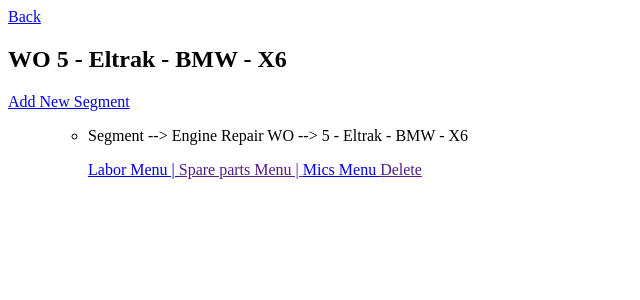
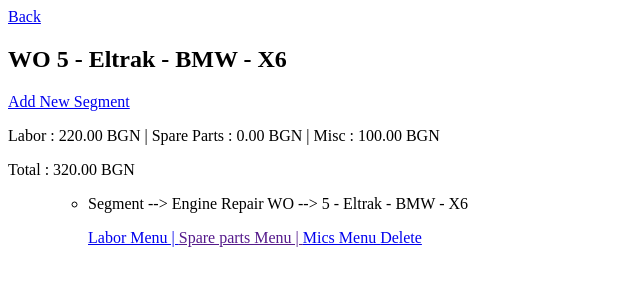
Before and after one commit to StanislavYanev/AutoService-DjangoProject, a Django app: page /work-orders/workorder/5/ in a window 1280 px wide. Shown: the top 300 px of the page, without its empty margins (0-640 px from the left). Run offline with Django 5.2, Linux system fonts and the light colour scheme; data comes from the database, SQL or seed files in the repository; both versions use the stored data as it was after the commit.

Commit message:
add code for work order menu

```diff
--- a/auto_service/work_orders/models.py
+++ b/auto_service/work_orders/models.py
@@ -2,6 +2,7 @@
 from django.db import models
 from data.models import Customer, Car, ServiceMan
 from .models_validators import *
+from decimal import Decimal
 
 class ActiveManager(models.Manager):
     def get_queryset(self):
@@ -17,9 +18,33 @@
     invoiced = models.BooleanField(default=False)
     is_deleted = models.BooleanField(default=False)
     deleted_at = models.DateTimeField(blank=True, null=True)
+    labor_price = models.DecimalField(max_digits=10, decimal_places=2, blank=True, null=True, default=0)
+    spare_part_price = models.DecimalField(max_digits=10, decimal_places=2, blank=True, null=True, default=0)
+    mics_price = models.DecimalField(max_digits=10, decimal_places=2, blank=True, null=True, default=0)
+    total_price = models.DecimalField(max_digits=10, decimal_places=2, default=0)
 
     objects = ActiveManager()
     all_objects = models.Manager()
+
+    def calculate_total(self):
+        total = 0
+        spare_part_price = 0
+        mics_price = 0
+        labor_price = 0
+        for segment in self.segment.all():
+            for misc in segment.misc.all():
+                mics_price += misc.price * misc.quantity
+                total += mics_price
+            for labor in segment.labor.all():
+                labor_price = Decimal(labor.labor_price())
+                total += labor_price
+            # for spare_parts in segment.spare_parts.all():
+            #     total += spare_parts.price
+            return total, labor_price, spare_part_price, mics_price
+
+    def update_total(self):
+        self.total_price, self.labor_price, self.spare_part_price, self.mics_price = self.calculate_total()
+        self.save()
 
     def delete(self, *args, **kwargs):
         if self.invoiced is False:
@@ -79,11 +104,25 @@
         if end_datetime < start_datetime:
             end_datetime += timedelta(days=1)
         duration = end_datetime - start_datetime
-        print(duration)
         return duration
 
+    def labor_price(self):
+        price_indicator = {"REP": 100, "MNT": 90, "BNP": 110}
+        price = 0
+        price_time = self.duration()
+        real_time = price_time.total_seconds() / 60
+        hours = real_time // 60
+        minutes = real_time - hours * 60
+        if minutes <= 15:
+            pass
+        else:
+            hours += 1
+        if self.labor_type in price_indicator:
+            price = price_indicator[self.labor_type] * hours
+        return price
+
     def __str__(self):
-        return f"{self.duration()}"
+        return f"{self.duration()} , {self.labor_price()}"
 
 
 class Miscellaneous(models.Model):
@@ -98,6 +137,5 @@
     def total_price(self):
         return self.quantity * self.price
 
-
     def __str__(self):
         return f"{self.miss_code} - {self.description} - {self.quantity} - {self.price} = {self.total_price()} BGN"
--- a/auto_service/work_orders/templates/work_orders/labor-menu.html
+++ b/auto_service/work_orders/templates/work_orders/labor-menu.html
@@ -13,7 +13,7 @@
 <ul>
     {% for labor in labors %}
         <li>From: {{ labor.start_time|date:"H:i" }} To: {{ labor.end_time|date:"H:i" }}
-            -- {{ labor.service_man_number }} -- {{ segment.description_work }} {{ labor }} (hours)
+            -- {{ labor.service_man_number }} -- {{ segment.description_work }} {{ labor.duration }} (hours) Price: {{ labor.labor_price }} BGN
         </li>
         <a href="{% url 'work_orders:edit_labor_in_segment' labor.pk %}">Edit</a>
 
--- a/auto_service/work_orders/templates/work_orders/misc-menu.html
+++ b/auto_service/work_orders/templates/work_orders/misc-menu.html
@@ -26,7 +26,7 @@
         </li>
         <li><p>Total Price: {{ item.total_price }} BGN</p></li>
 
-        <a href="">Edit</a>
+        <a href="{% url 'work_orders:edit_misc' item.pk %}">Edit</a>
         <form method="post" action="{% url 'work_orders:delete_misc' item.pk %}" style="display:inline;">
             {% csrf_token %}
             <button type="submit" onclick="return confirm('Are you sure you want to delete this labor?');">Delete
--- a/auto_service/work_orders/templates/work_orders/work-order-details.html
+++ b/auto_service/work_orders/templates/work_orders/work-order-details.html
@@ -8,6 +8,9 @@
 <a href="{% url 'work_orders:work_orders_search' %}">Back</a>
 <h2>WO {{ work_order }}</h2>
 <a href="{% url 'work_orders:segment_create_workorder' work_order.pk %}">Add New Segment</a>
+<p> Labor : {{ work_order.labor_price }} BGN | Spare Parts : {{ work_order.spare_part_price }} BGN  | Misc : {{ work_order.mics_price }} BGN</p>
+<p>Total : {{ work_order.total_price }} BGN </p>
+
 <ul>
     {% for segment in segments %}
         <ul>
@@ -16,7 +19,8 @@
                 <a href="{% url 'work_orders:labor_menu' segment.pk %}">Labor Menu | </a>
                 <a href="">Spare parts Menu | </a>
                 <a href="{% url 'work_orders:mics_menu' segment.pk %}">Mics Menu </a>
-                <a href="">Delete </a>
+                <a href="{% url 'work_orders:segment_delete' segment.pk %}">Delete </a>
+
             </li>
         </ul>
     {% endfor %}
--- a/auto_service/work_orders/urls.py
+++ b/auto_service/work_orders/urls.py
@@ -12,10 +12,12 @@
                     name="segment_create_workorder"),
                path('workorder/delete-segment/<int:pk>/', delete_segment_from_work_order,
                     name="segment_delete_workorder"),
+               path('workorders/delete-segment/<int:pk>/', delete_segment_view, name="segment_delete"),
                path('workorder/labor-menu/<int:pk>/', labor_segment_list, name="labor_menu"),
                path('workorder/add-labor-to-seg/<int:pk>', add_labor_to_segment, name="add_labor_to_segment"),
                path('workorder/edit-labor/<int:pk>', edit_labor_in_segment_view, name="edit_labor_in_segment"),
                path('workorder/delete-labor/<int:pk>', delete_labor_in_segment_view, name="delete_labor_in_segment"),
                path("workorder/mics/<int:pk>",misc_detail_view, name="mics_menu"),
                path("workorder/add-misc/<int:pk>",misc_add_to_segment_view, name="add_misc"),
-               path("workorder/delete-misc/<int:pk>", misc_delete_labor_in_segment_view, name="delete_misc"),]
+               path("workorder/delete-misc/<int:pk>", misc_delete_labor_in_segment_view, name="delete_misc"),
+               path("workorder/edit-misc/<int:pk>", misc_edit_labor_in_segment_view, name="edit_misc"),]
--- a/auto_service/work_orders/views.py
+++ b/auto_service/work_orders/views.py
@@ -96,10 +96,20 @@
     template_name = 'work_orders/work-order-delete.html'
     success_url = reverse_lazy('work_orders:work_order_list')
 
+
     def delete(self, request, *args, **kwargs):
         self.object = self.get_object()
         self.object.delete()
         return super().delete(request, *args, **kwargs)
+
+
+def delete_segment_view(request, pk):
+    segment = get_object_or_404(Segment, pk=pk)
+    work_order = segment.work_order
+    if request.method == 'POST':
+        segment.delete()
+        return redirect('work_orders:workorder_detail',pk=work_order.pk)
+    return render(request, "work_orders/work-order-segment-delete.html", {"segment": segment, "work_order": work_order})
 
 
 def labor_segment_list(request, pk):
@@ -119,8 +129,8 @@
             labor = form.save(commit=False)
             labor.work_order_segment = segment
             labor.save()
+            segment.work_order.update_total()
             return redirect('work_orders:labor_menu', pk=segment.pk)
-            # return redirect('home')
     else:
         form = LaborForm()
     return render(request, 'work_orders/add-labor-to-seg.html',
@@ -134,9 +144,11 @@
     if request.method == 'POST':
         form = LaborForm(request.POST, instance=labor)
         if form.is_valid():
-            print("Form is valid")
-            form.save()
-            return redirect('work_orders:labor_menu', pk=work_order.pk)
+            labor = form.save(commit=False)
+            labor.work_order_segment = segment
+            labor.save()
+            segment.work_order.update_total()
+            return redirect('work_orders:labor_menu', pk=segment.pk)
         else:
             print("Form is invalid", form.errors)
     else:
@@ -148,6 +160,7 @@
     labor = get_object_or_404(Labor, pk=pk)
     segment = labor.work_order_segment
     labor.delete()
+    segment.work_order.update_total()
     return redirect('work_orders:labor_menu', pk=segment.pk)
 
 
@@ -168,6 +181,7 @@
             miscellaneous = form.save(commit=False)
             miscellaneous.work_order_segment = segment
             miscellaneous.save()
+            segment.work_order.update_total()
             return redirect('work_orders:mics_menu', pk=segment.pk)
     else:
         form = MiscellaneousForm()
@@ -176,11 +190,25 @@
 
 
 def misc_edit_labor_in_segment_view(request, pk):
-    ...
+    misc = get_object_or_404(Miscellaneous, pk=pk)
+    segment = misc.work_order_segment
+    work_order = segment.work_order
+    if request.method == 'POST':
+        form = MiscellaneousForm(request.POST, instance=misc)
+        if form.is_valid():
+            misc = form.save(commit=False)
+            misc.work_order_segment = segment
+            misc.save()
+            work_order.update_total()
+            return redirect('work_orders:workorder_detail', pk=work_order.pk )
+    else:
+        form = MiscellaneousForm(instance=misc)
+    return render(request, "work_orders/add-mics.html", {'form': form, 'segment': segment})
 
 
 def misc_delete_labor_in_segment_view(request, pk):
     misc = get_object_or_404(Miscellaneous, pk=pk)
     segment = misc.work_order_segment
     misc.delete()
+    segment.work_order.update_total()
     return redirect('work_orders:mics_menu', pk=segment.pk)
```
Also changed, not shown: auto_service/work_orders/templates/work_orders/misc-edit.html (added, +15 -0 lines), auto_service/db.sqlite3, auto_service/work_orders/apps.py (line endings or trailing spaces), auto_service/work_orders/migrations/0005_workorder_total_price.py (added), auto_service/work_orders/migrations/0006_workorder_labor_price_workorder_mics_price_and_more.py (added), auto_service/work_orders/migrations/0007_alter_workorder_labor_price_and_more.py (added).
